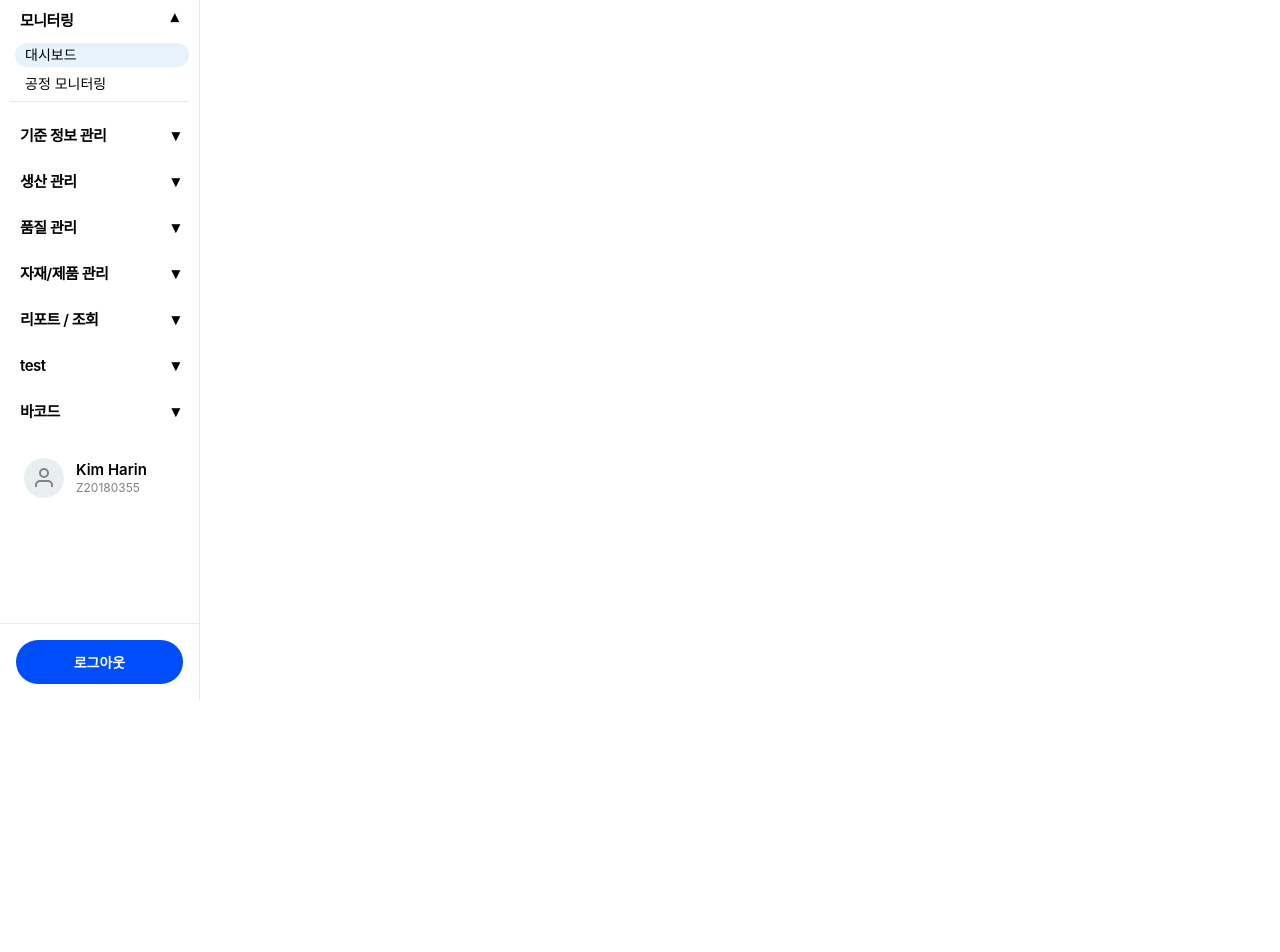
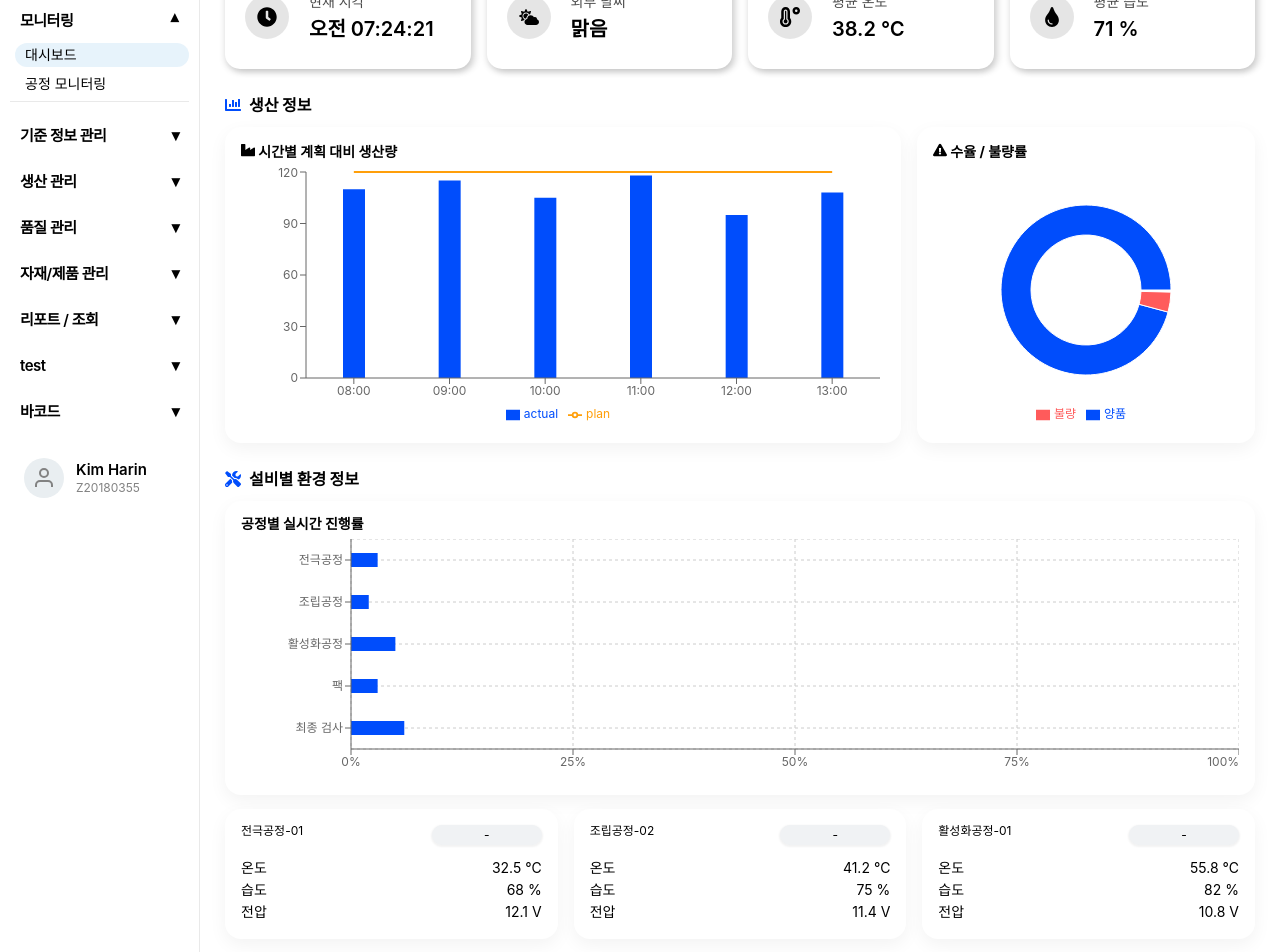
Before and after one commit to mes-team-2/React, a React (Create React App) app: page /mes/dashboard in a window 1280 px wide. Shown: the part 100-1052 px from the top of the page. Before the commit the page ends 800 px from the top, so only its background shows below. Built offline with nearby package versions, Linux system fonts and the light colour scheme; sample sign-in values are in the browser's storage.

Commit message:
대시보드 내 실시간 진행률 추가

```diff
--- a/src/App.js
+++ b/src/App.js
@@ -11,8 +11,8 @@ import SideBar from "./components/SideBar";
 import AuthGuard from "./context/AuthGuard";
 
 import Login from "./pages/Login";
-import DashBoard from "./pages/dashboard/DashBoard";
-import ProcessMonitoring from "./pages/dashboard/ProcessMonitoring";
+import Dashboard from "./pages/monitoring/DashBoard";
+import ProcessMonitoring from "./pages/monitoring/ProcessMonitoring";
 
 import WorkOrders from "./pages/production/WorkOrder";
 import ProductLot from "./pages/production/ProductLot";
@@ -66,7 +66,7 @@ function App() {
             {/* ================= MES 레이아웃 ================= */}
             <Route path="/mes" element={<SideBar />}>
               <Route index element={<Navigate to="dashboard" replace />} />
-              <Route path="dashboard" element={<DashBoard />} />
+              <Route path="dashboard" element={<Dashboard />} />
               <Route
                 path="process-monitoring"
                 element={<ProcessMonitoring />}
--- a/src/pages/monitoring/DashBoard.js
+++ b/src/pages/monitoring/DashBoard.js
@@ -1,6 +1,6 @@
 // src/pages/mes/Dashboard.js
 import styled from "styled-components";
-import { useEffect, useState } from "react";
+import { useEffect, useMemo, useState } from "react";
 import {
   BarChart,
   Bar,
@@ -13,9 +13,9 @@ import {
   Pie,
   Cell,
   Legend,
+  CartesianGrid,
 } from "recharts";
 
-/* ===== react-icons ===== */
 import {
   FaClock,
   FaCloudSun,
@@ -35,10 +35,20 @@ import SummaryCard from "../../components/SummaryCard";
 import Status from "../../components/Status";
 
 /* =========================
+   공정 정의
+========================= */
+const PROCESS_STEPS = [
+  { key: "electrode", label: "전극공정" },
+  { key: "assembly", label: "조립공정" },
+  { key: "activation", label: "활성화공정" },
+  { key: "pack", label: "팩" },
+  { key: "final", label: "최종 검사" },
+];
+
+/* =========================
    MOCK DATA
 ========================= */
 
-// 현재 시각
 const getNowTime = () =>
   new Date().toLocaleTimeString("ko-KR", {
     hour: "2-digit",
@@ -46,7 +56,6 @@ const getNowTime = () =>
     second: "2-digit",
   });
 
-// 🔥 시간별 계획 vs 실적 (핵심 차트)
 const PROD_TREND = [
   { time: "08:00", plan: 120, actual: 110 },
   { time: "09:00", plan: 120, actual: 115 },
@@ -56,13 +65,11 @@ const PROD_TREND = [
   { time: "13:00", plan: 120, actual: 108 },
 ];
 
-// 수율 / 불량률
 const YIELD_CHART = [
   { name: "양품", value: 96.2 },
   { name: "불량", value: 3.8 },
 ];
 
-// 설비 환경 (SensorLog 기반)
 const MACHINE_ENV = [
   {
     machine: "전극공정-01",
@@ -87,33 +94,64 @@ const MACHINE_ENV = [
   },
 ];
 
-// 작업자 정보
 const WORKER_INFO = {
   total: 18,
   working: 14,
   standby: 4,
 };
 
-// 공정 효율
 const PROCESS_EFF = {
   uph: 120,
   defectRate: 3.8,
   materialUsage: 52,
 };
 
+/* =========================
+   Dashboard
+========================= */
+
 export default function Dashboard() {
   const [time, setTime] = useState(getNowTime());
 
+  const [progress, setProgress] = useState({
+    electrode: 0,
+    assembly: 0,
+    activation: 0,
+    pack: 0,
+    final: 0,
+  });
+
   useEffect(() => {
-    const timer = setInterval(() => {
-      setTime(getNowTime());
+    const clock = setInterval(() => setTime(getNowTime()), 1000);
+
+    const progressTimer = setInterval(() => {
+      setProgress((prev) => {
+        const next = { ...prev };
+        PROCESS_STEPS.forEach((p) => {
+          next[p.key] = Math.min(100, prev[p.key] + Math.random() * 2);
+        });
+        return next;
+      });
     }, 1000);
-    return () => clearInterval(timer);
+
+    return () => {
+      clearInterval(clock);
+      clearInterval(progressTimer);
+    };
   }, []);
+
+  const progressData = useMemo(
+    () =>
+      PROCESS_STEPS.map((p) => ({
+        name: p.label,
+        value: Math.round(progress[p.key]),
+      })),
+    [progress],
+  );
 
   return (
     <Wrapper>
-      {/* ================= 상단 글로벌 ================= */}
+      {/* ================= 상단 ================= */}
       <Section>
         <Grid cols={4}>
           <SummaryCard label="현재 시각" value={time} icon={<FaClock />} />
@@ -127,32 +165,26 @@ export default function Dashboard() {
         </Grid>
       </Section>
 
-      {/* ================= 생산 정보 (핵심) ================= */}
+      {/* ================= 생산 정보 ================= */}
       <Section>
         <SectionTitle>
           <FaChartBar /> 생산 정보
         </SectionTitle>
 
         <ChartGrid>
-          {/* 시간별 계획 vs 실적 */}
           <ChartCard>
             <ChartTitle>
               <FaIndustry /> 시간별 계획 대비 생산량
             </ChartTitle>
-
             <ResponsiveContainer width="100%" height={260}>
               <BarChart data={PROD_TREND}>
                 <XAxis dataKey="time" />
                 <YAxis />
                 <Tooltip />
                 <Legend />
-
-                <Bar dataKey="actual" name="실적" fill="#004DFC" barSize={22} />
-
+                <Bar dataKey="actual" fill="#004DFC" barSize={22} />
                 <Line
-                  type="monotone"
                   dataKey="plan"
-                  name="계획"
                   stroke="#FF9F0A"
                   strokeWidth={2}
                   dot={false}
@@ -161,18 +193,15 @@ export default function Dashboard() {
             </ResponsiveContainer>
           </ChartCard>
 
-          {/* 수율 / 불량률 */}
           <ChartCard>
             <ChartTitle>
               <FaExclamationTriangle /> 수율 / 불량률
             </ChartTitle>
-
             <ResponsiveContainer width="100%" height={260}>
               <PieChart>
                 <Pie
                   data={YIELD_CHART}
                   dataKey="value"
-                  nameKey="name"
                   innerRadius={55}
                   outerRadius={85}
                 >
@@ -187,20 +216,41 @@ export default function Dashboard() {
         </ChartGrid>
       </Section>
 
-      {/* ================= 설비 환경 ================= */}
+      {/* ================= 설비별 환경 정보 ================= */}
       <Section>
         <SectionTitle>
           <FaTools /> 설비별 환경 정보
         </SectionTitle>
 
+        {/* 🔥 여기만 추가됨 */}
+        <ChartCard>
+          <ChartTitle>공정별 실시간 진행률</ChartTitle>
+          <ResponsiveContainer width="100%" height={240}>
+            <BarChart
+              data={progressData}
+              layout="vertical"
+              margin={{ left: 20 }}
+            >
+              <CartesianGrid strokeDasharray="3 3" />
+              <XAxis
+                type="number"
+                domain={[0, 100]}
+                tickFormatter={(v) => `${v}%`}
+              />
+              <YAxis type="category" dataKey="name" width={90} />
+              <Tooltip formatter={(v) => [`${v}%`, "진행률"]} />
+              <Bar dataKey="value" fill="#004DFC" barSize={14} radius={0} />
+            </BarChart>
+          </ResponsiveContainer>
+        </ChartCard>
+
         <Grid cols={3}>
           {MACHINE_ENV.map((m) => (
-            <Card key={m.machine}>
-              <CardHeader>
+            <EnvCard key={m.machine}>
+              <EnvHeader>
                 <strong>{m.machine}</strong>
                 <Status value={m.status} />
-              </CardHeader>
-
+              </EnvHeader>
               <EnvRow>
                 <span>온도</span>
                 <span>{m.temperature} ℃</span>
@@ -213,7 +263,7 @@ export default function Dashboard() {
                 <span>전압</span>
                 <span>{m.voltage} V</span>
               </EnvRow>
-            </Card>
+            </EnvCard>
           ))}
         </Grid>
       </Section>
@@ -223,7 +273,6 @@ export default function Dashboard() {
         <SectionTitle>
           <FaUserCheck /> 작업자 현황
         </SectionTitle>
-
         <Grid cols={3}>
           <SummaryCard
             label="출근 인원"
@@ -248,10 +297,9 @@ export default function Dashboard() {
         <SectionTitle>
           <FaTachometerAlt /> 공정 효율
         </SectionTitle>
-
         <Grid cols={3}>
           <SummaryCard
-            label="시간당 생산량 (UPH)"
+            label="시간당 생산량"
             value={PROCESS_EFF.uph}
             icon={<FaTachometerAlt />}
           />
@@ -261,7 +309,7 @@ export default function Dashboard() {
             icon={<FaExclamationTriangle />}
           />
           <SummaryCard
-            label="자재 소모량 (5분)"
+            label="자재 소모량(5분)"
             value={`${PROCESS_EFF.materialUsage} EA`}
             icon={<FaIndustry />}
           />
@@ -272,7 +320,7 @@ export default function Dashboard() {
 }
 
 /* =========================
-   Layout Styles
+   styles
 ========================= */
 
 const Wrapper = styled.div`
@@ -293,8 +341,6 @@ const SectionTitle = styled.h3`
   gap: 8px;
   font-size: 16px;
   font-weight: 800;
-  margin: 0;
-
   svg {
     color: #004dfc;
   }
@@ -313,33 +359,26 @@ const ChartGrid = styled.div`
 `;
 
 const ChartCard = styled.div`
-  background: white;
+  background: #fff;
   border-radius: 16px;
   padding: 16px;
   box-shadow: 0 6px 18px rgba(0, 0, 0, 0.05);
 `;
 
 const ChartTitle = styled.div`
-  display: flex;
-  align-items: center;
-  gap: 6px;
   font-size: 14px;
   font-weight: 700;
   margin-bottom: 8px;
-
-  svg {
-    color: #004dfc;
-  }
 `;
 
-const Card = styled.div`
-  background: white;
+const EnvCard = styled.div`
+  background: #fff;
   border-radius: 16px;
   padding: 16px;
   box-shadow: 0 6px 18px rgba(0, 0, 0, 0.05);
 `;
 
-const CardHeader = styled.div`
+const EnvHeader = styled.div`
   display: flex;
   justify-content: space-between;
   margin-bottom: 12px;
```
